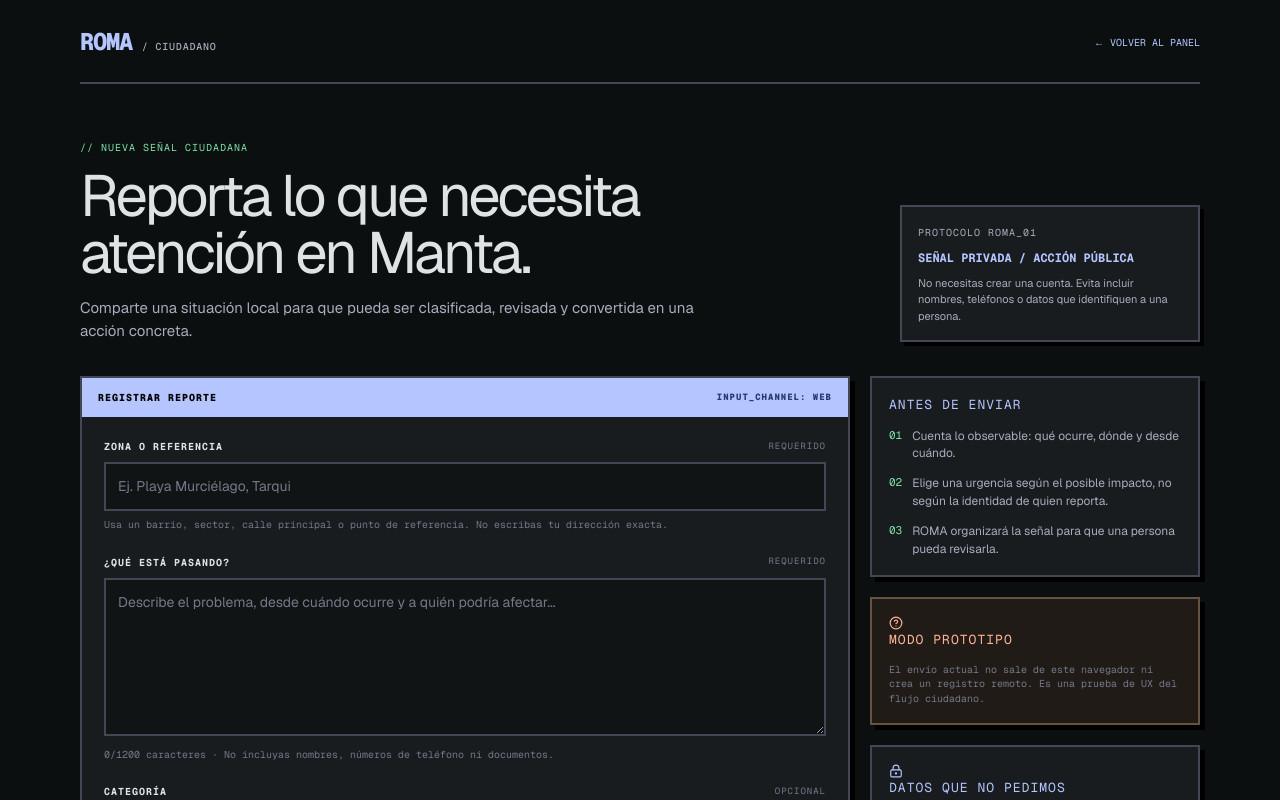
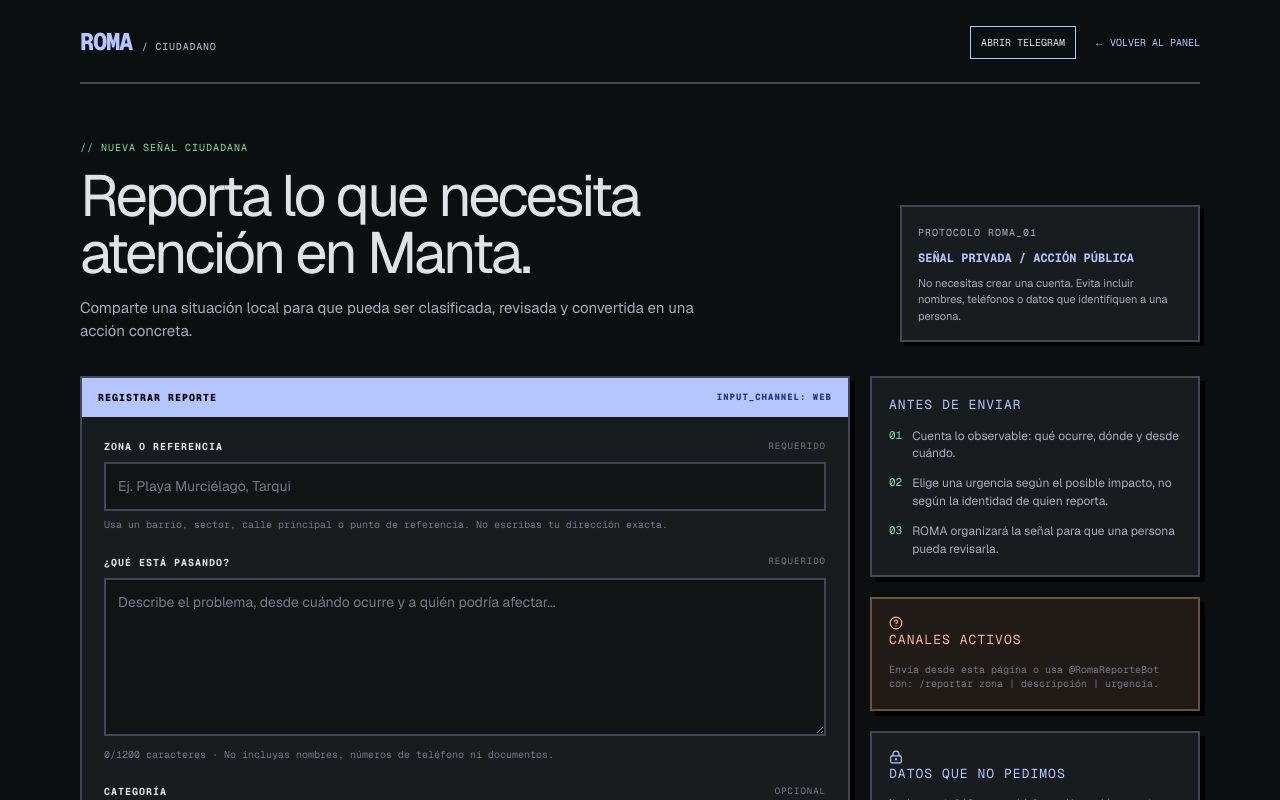
Before and after one commit to vincesmandres/ROMA, a Next.js app: page /reportar in a window 1280 px wide. Shown: the top 800 px of the page. Built offline with nearby package versions, Linux system fonts and the light colour scheme.

Commit message:
feat: expose telegram channel in report flow

```diff
--- a/src/app/reportar/page.tsx
+++ b/src/app/reportar/page.tsx
@@ -99,7 +99,10 @@ export default function ReportarPage() {
       <div className={styles.shell}>
         <header className={styles.topbar}>
           <div className={styles.brand}>ROMA <span>/ CIUDADANO</span></div>
-          <Link className={styles.backLink} href="/">← VOLVER AL PANEL</Link>
+          <div className={styles.topLinks}>
+            <a className={styles.telegramLink} href="https://t.me/RomaReporteBot" target="_blank" rel="noreferrer">ABRIR TELEGRAM</a>
+            <Link className={styles.backLink} href="/">← VOLVER AL PANEL</Link>
+          </div>
         </header>
 
         <section className={styles.intro}>
@@ -158,7 +161,7 @@ export default function ReportarPage() {
           <aside className={styles.side}>
             {submitted ? <div className={styles.success} role="status"><Check size={20} aria-hidden="true" /><div><strong>SEÑAL REGISTRADA</strong><p>El reporte fue validado, redactado y enviado al flujo de revisión de ROMA.</p><code>{reportId}</code></div></div> : null}
             <section className={`${styles.panel} ${styles.sidePanel}`}><h2>ANTES DE ENVIAR</h2><ul><li><span>01</span><div>Cuenta lo observable: qué ocurre, dónde y desde cuándo.</div></li><li><span>02</span><div>Elige una urgencia según el posible impacto, no según la identidad de quien reporta.</div></li><li><span>03</span><div>ROMA organizará la señal para que una persona pueda revisarla.</div></li></ul></section>
-            <section className={`${styles.panel} ${styles.sidePanel} ${styles.demoNote}`}><h2><CircleHelp size={14} aria-hidden="true" /> MODO PROTOTIPO</h2><p className={styles.fieldHint}>El envío actual no sale de este navegador ni crea un registro remoto. Es una prueba de UX del flujo ciudadano.</p></section>
+            <section className={`${styles.panel} ${styles.sidePanel} ${styles.demoNote}`}><h2><CircleHelp size={14} aria-hidden="true" /> CANALES ACTIVOS</h2><p className={styles.fieldHint}>Envía desde esta página o usa <a href="https://t.me/RomaReporteBot" target="_blank" rel="noreferrer">@RomaReporteBot</a> con: /reportar zona | descripción | urgencia.</p></section>
             <section className={`${styles.panel} ${styles.sidePanel}`}><h2><LockKeyhole size={14} aria-hidden="true" /> DATOS QUE NO PEDIMOS</h2><p className={styles.fieldHint}>Nombre · teléfono · cédula · dirección exacta · cuenta de usuario.</p></section>
           </aside>
         </div>
--- a/src/app/reportar/reportar.module.css
+++ b/src/app/reportar/reportar.module.css
@@ -54,6 +54,22 @@
 }
 
 .backLink:hover { text-decoration: underline; }
+
+.topLinks {
+  display: flex;
+  align-items: center;
+  gap: 18px;
+}
+
+.telegramLink {
+  border: 1px solid #b4c5ff;
+  color: #e0e3e5;
+  padding: 8px 10px;
+  font-size: 10px;
+  text-decoration: none;
+}
+
+.telegramLink:hover { background: #b4c5ff; color: #101415; }
 
 .intro {
   display: grid;
@@ -207,6 +223,7 @@
 
 @media (max-width: 440px) {
   .topbar { align-items: flex-start; }
+  .topLinks { flex-direction: column; align-items: flex-end; gap: 10px; }
   .backLink { max-width: 105px; text-align: right; line-height: 1.4; }
   .formBody { padding: 16px; }
   .urgencyGroup { grid-template-columns: repeat(2, 1fr); }
```
